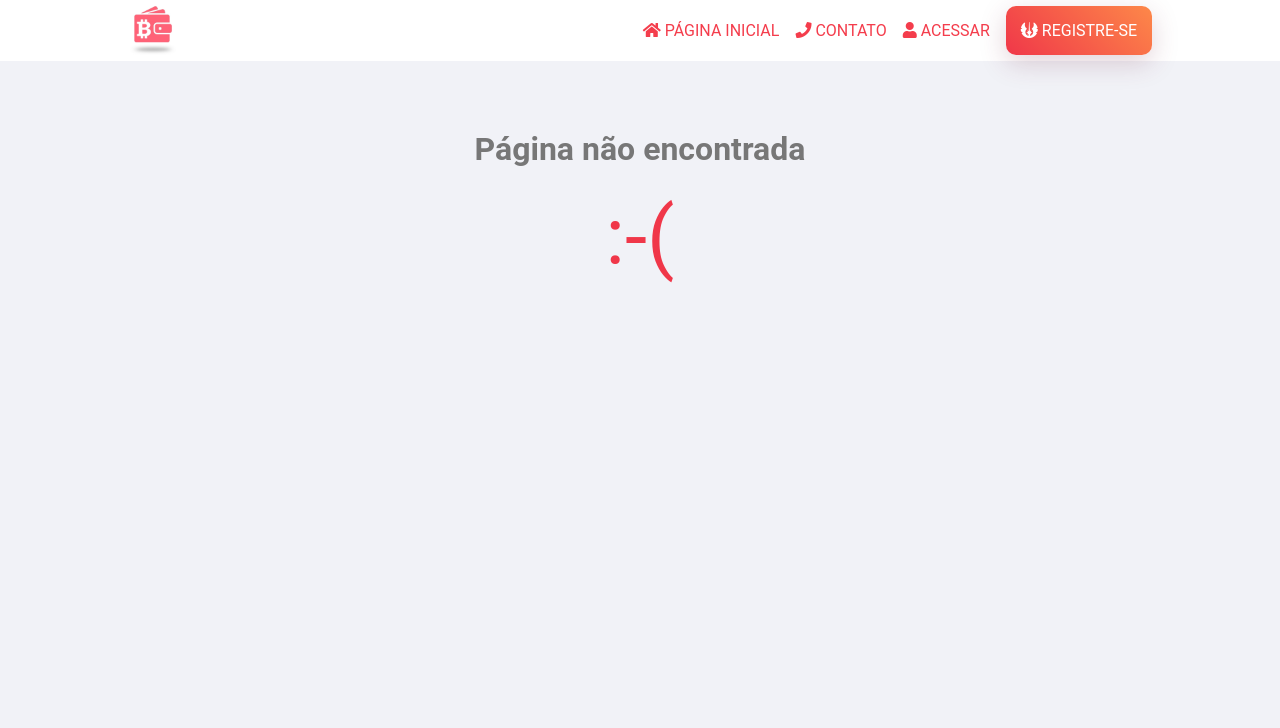
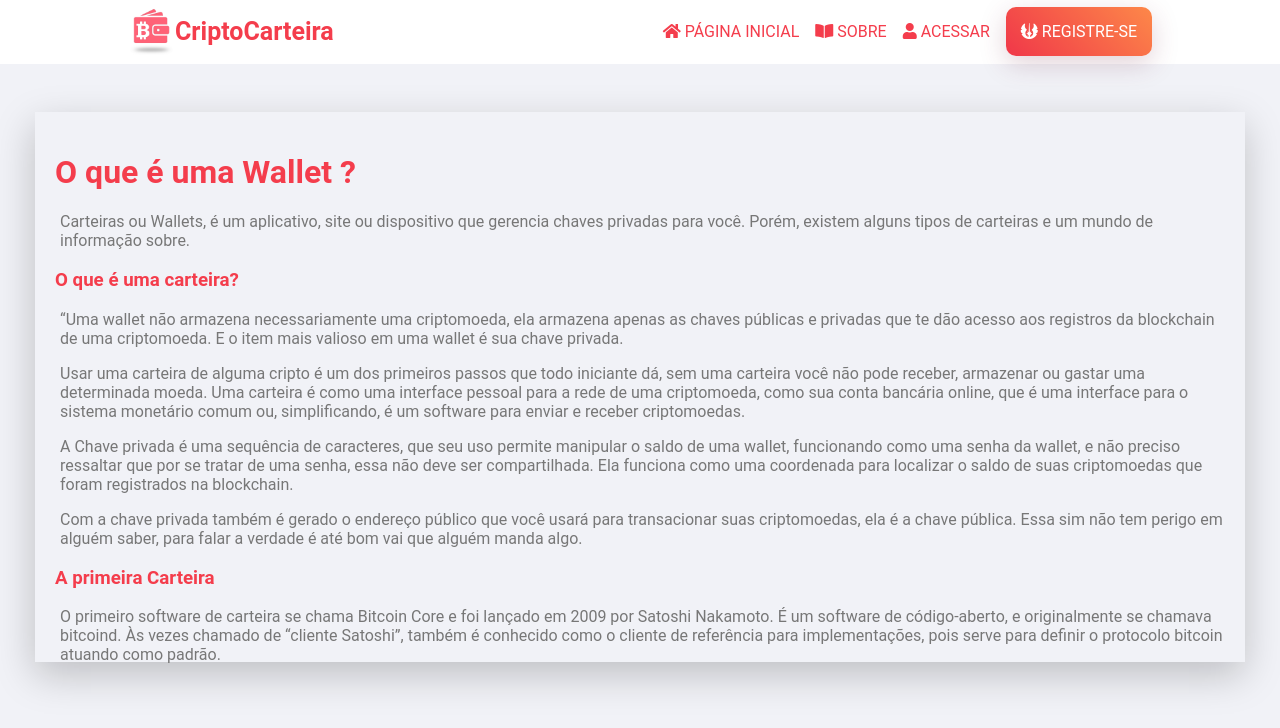
Before and after one commit to PamelaRozolem/projeto-final-reprograma-frontend, a React app: page /Sobre in a window 1280 px wide. Built offline with nearby package versions, Linux system fonts and the light colour scheme.

Commit message:
alterações css dashboard e menu

```diff
--- a/src/componentes/Menu/Menu.css
+++ b/src/componentes/Menu/Menu.css
@@ -90,18 +90,27 @@
   .navbar-menu__opcoes li a {
     color: #f43d4c;;
     padding: 0.3rem 0;
+
   }
+}
+
+.ul-Logout li {
+  list-style: none;
+}
+
+.ul-Logout .texto-sair{
+  padding-right: 6px;
+  padding-bottom: 5px;
 }
 
 .navbar-logout{
   color:#f43d4c;
+  text-decoration: none;
+  font-weight: bold;
+  display: flex;
+  align-items: center;
 }
 
 .navbar-logout .far{
   color: #f43d4c;
 }
-
-.navbar-logout .Li {
-  list-style: none;
-  text-decoration: none;
-}
--- a/src/componentes/Menu/Menu.js
+++ b/src/componentes/Menu/Menu.js
@@ -47,8 +47,8 @@ class Menu extends Component {
               </NavLink>
             </li>
             <li>
-              <NavLink to="/contato"  onClick={this.abreOuFechaMenu}>
-                <span className="fas fa-phone"></span> Contato
+              <NavLink to="/sobre"  onClick={this.abreOuFechaMenu}>
+                <span className="fas fa-book-open"></span> Sobre
               </NavLink>
             </li>
               <li>
@@ -64,10 +64,10 @@ class Menu extends Component {
               </li>
           </ul>
            ): (
-            <ul>
+            <ul className="ul-Logout">
               <li>
                 <NavLink to="/login" className="navbar-logout" onClick={this.sair}>
-                  <span className="far fa-2x fa-user-circle"></span> Logout
+                  <span className="texto-sair far fa-2x fa-user-circle" ></span> Sair
                 </NavLink>
                </li>
             </ul>
--- a/src/componentes/Navbar/Navbar.css
+++ b/src/componentes/Navbar/Navbar.css
@@ -7,12 +7,23 @@
   padding: 0 1rem;
   border-bottom: 1px solid white;
   background-color: white;
+}
 
+.navbar .logo-h1 a{
+  display: flex;
+  color:#f43d4c;
+  text-decoration: none;
+  font-weight: bold;
+  align-items: center;
+}
+
+.navbar .logo-h1 h1{
+  font-size: 25px;
 }
 
 .navbar__logo {
   display: block;
-  width: 50px;
+  width: 47px;
   background-image: #c3c3c3;
 }
 
--- a/src/componentes/Navbar/Navbar.js
+++ b/src/componentes/Navbar/Navbar.js
@@ -10,13 +10,13 @@ import './Navbar.css'
 function Navbar(props) {
   return (
     <header className="navbar">
-      <Link to="/">
-        <img className="navbar__logo" src={logo} alt="Logo" />
-      </Link>
-
+      <div className="logo-h1">
+        <Link to="/">
+          <img className="navbar__logo" src={logo} alt="Logo" />
+          <h1>CriptoCarteira</h1>
+        </Link>
+      </div>
       <Menu usuario={props.usuario} deslogaUsuario={props.deslogaUsuario} reset={props.resetWallet} />
-
-
     </header>
   )
 }
--- a/src/index.js
+++ b/src/index.js
@@ -6,7 +6,7 @@ import store from './redux/store'
 import Navbar from './componentes/Navbar/Navbar'
 import Dashboard from './paginas/Dashboard/Dashboard'
 import HomePagina from './paginas/HomePagina/HomePagina'
-import Contato from './paginas/Contato/Contato'
+import Sobre from './paginas/Sobre/Sobre'
 import Registre from './paginas/Registre/Registre'
 import Login from './paginas/Login/Login'
 import ForgotPassword from './paginas/ForgotPassword/ForgotPassword'
@@ -28,7 +28,7 @@ function App() {
         <Route path="/reset-senha/:hash" component={ResetSenha}/>
         <Route path="/dashboard" component={Dashboard}/>
         <Route path="/registre" component={Registre}/>
-        <Route path="/contato" component={Contato} />
+        <Route path="/Sobre" component={Sobre} />
         <Route component={NaoEncontrada} />
       </Switch>
     </div>
--- a/src/paginas/Contato/Contato.css
+++ /dev/null
@@ -1,10 +0,0 @@
-.contato {
-  padding: 3rem 1rem 0;
-}
-
-@media (min-width: 992px) {
-  .contato {
-      padding-left: 10%;
-      padding-right: 10%;
-  }
-}
--- a/src/paginas/Contato/Contato.js
+++ /dev/null
@@ -1,22 +0,0 @@
-import React from 'react'
-import './Contato.css'
-
-function Contato() {
-  return (
-    <main className="contato">
-      <h1>O que é uma Wallet e Quais seus Tipos?</h1>
-      <p>Carteiras ou Wallets, é um aplicativo, site ou dispositivo que gerencia chaves privadas para você. Porém, existem alguns tipos de carteiras e um mundo de informação sobre.</p>
-
-      <h3>O que é uma carteira?</h3>
-      <p>“Uma wallet não armazena necessariamente uma criptomoeda, ela armazena apenas as chaves públicas e privadas que te dão acesso aos registros da blockchain de uma criptomoeda. E o item mais valioso em uma wallet é sua chave privada.</p>
-      <p>Usar uma carteira de alguma cripto é um dos primeiros passos que todo iniciante dá, sem uma carteira você não pode receber, armazenar ou gastar uma determinada moeda. Uma carteira é como uma interface pessoal para a rede de uma criptomoeda, como sua conta bancária online, que é uma interface para o sistema monetário comum ou, simplificando, é um software para enviar e receber criptomoedas.</p>
-      <p>A Chave privada é uma sequência de caracteres, que seu uso permite manipular o saldo de uma wallet, funcionando como uma senha da wallet, e não preciso ressaltar que por se tratar de uma senha, essa não deve ser compartilhada. Ela funciona como uma coordenada para localizar o saldo de suas criptomoedas que foram registrados na blockchain.</p>
-      <p>Com a chave privada também é gerado o endereço público que você usará para transacionar suas criptomoedas, ela é a chave pública. Essa sim não tem perigo em alguém saber, para falar a verdade é até bom vai que alguém manda algo.</p>
-
-      <h2>A primeira Carteira</h2>
-      <p>O primeiro software de carteira se chama Bitcoin Core e foi lançado em 2009 por Satoshi Nakamoto. É um software de código-aberto, e originalmente se chamava bitcoind. Às vezes chamado de “cliente Satoshi”, também é conhecido como o cliente de referência para implementações, pois serve para definir o protocolo bitcoin atuando como padrão.</p>
-    </main>
-  )
-}
-
-export default Contato
--- a/src/paginas/HomePagina/HomePagina.js
+++ b/src/paginas/HomePagina/HomePagina.js
@@ -7,8 +7,8 @@ function HomePagina() {
   return (
     <main className="home-pagina banner">
       <div className="card">
-        <h1>Control Your Future Wealth.</h1>
-        <p>All-in-one wallet to secure, manage and exchange blockchain assets</p>
+        <h1>Controle sua futura riqueza.</h1>
+        <p>Carteira All-in-one para proteger, gerenciar e trocar ativos blockchain</p>
         <Link className="link-registre" to="/registre"><span class="fas fa-jedi"></span>  Registre-se</Link>
         <Link className="link-acesse" to="/login"> <span class="fas fa-user"></span> Acesse</Link>
       </div>
--- /dev/null
+++ b/src/paginas/Sobre/Sobre.css
@@ -0,0 +1,24 @@
+.sobre {
+  padding: 3rem 1rem 0;
+}
+.sobre .conteiner{
+  box-shadow: -1px 13px 37px 0px rgba(0,0,0,0.21);
+  width: 1170px;
+  height: 510px;
+  padding: 20px;
+  margin-right: auto;
+  margin-left: auto;
+
+}
+
+.sobre h3{
+  color:#f43d4c;
+}
+
+.sobre h1{
+  color:#f43d4c;
+}
+
+.sobre p{
+  margin-left: 5px;
+}
--- /dev/null
+++ b/src/paginas/Sobre/Sobre.js
@@ -0,0 +1,24 @@
+import React from 'react'
+import './Sobre.css'
+
+function Sobre() {
+  return (
+    <main className="sobre">
+      <div className="conteiner">
+        <h1>O que é uma Wallet ?</h1>
+        <p>Carteiras ou Wallets, é um aplicativo, site ou dispositivo que gerencia chaves privadas para você. Porém, existem alguns tipos de carteiras e um mundo de informação sobre.</p>
+
+        <h3>O que é uma carteira?</h3>
+        <p>“Uma wallet não armazena necessariamente uma criptomoeda, ela armazena apenas as chaves públicas e privadas que te dão acesso aos registros da blockchain de uma criptomoeda. E o item mais valioso em uma wallet é sua chave privada.</p>
+        <p>Usar uma carteira de alguma cripto é um dos primeiros passos que todo iniciante dá, sem uma carteira você não pode receber, armazenar ou gastar uma determinada moeda. Uma carteira é como uma interface pessoal para a rede de uma criptomoeda, como sua conta bancária online, que é uma interface para o sistema monetário comum ou, simplificando, é um software para enviar e receber criptomoedas.</p>
+        <p>A Chave privada é uma sequência de caracteres, que seu uso permite manipular o saldo de uma wallet, funcionando como uma senha da wallet, e não preciso ressaltar que por se tratar de uma senha, essa não deve ser compartilhada. Ela funciona como uma coordenada para localizar o saldo de suas criptomoedas que foram registrados na blockchain.</p>
+        <p>Com a chave privada também é gerado o endereço público que você usará para transacionar suas criptomoedas, ela é a chave pública. Essa sim não tem perigo em alguém saber, para falar a verdade é até bom vai que alguém manda algo.</p>
+
+        <h3>A primeira Carteira</h3>
+        <p>O primeiro software de carteira se chama Bitcoin Core e foi lançado em 2009 por Satoshi Nakamoto. É um software de código-aberto, e originalmente se chamava bitcoind. Às vezes chamado de “cliente Satoshi”, também é conhecido como o cliente de referência para implementações, pois serve para definir o protocolo bitcoin atuando como padrão.</p>
+        </div>
+    </main>
+  )
+}
+
+export default Sobre
```
